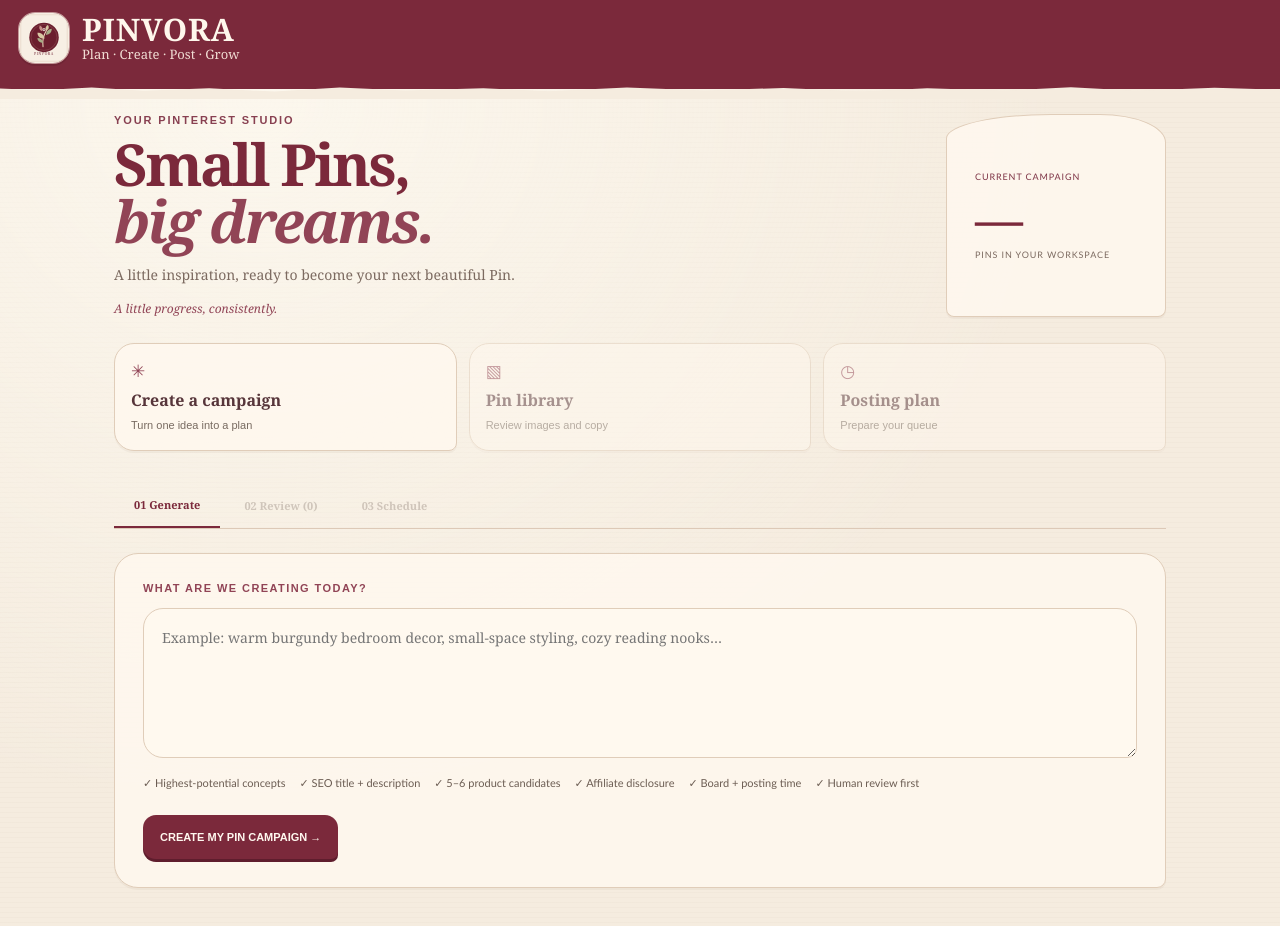
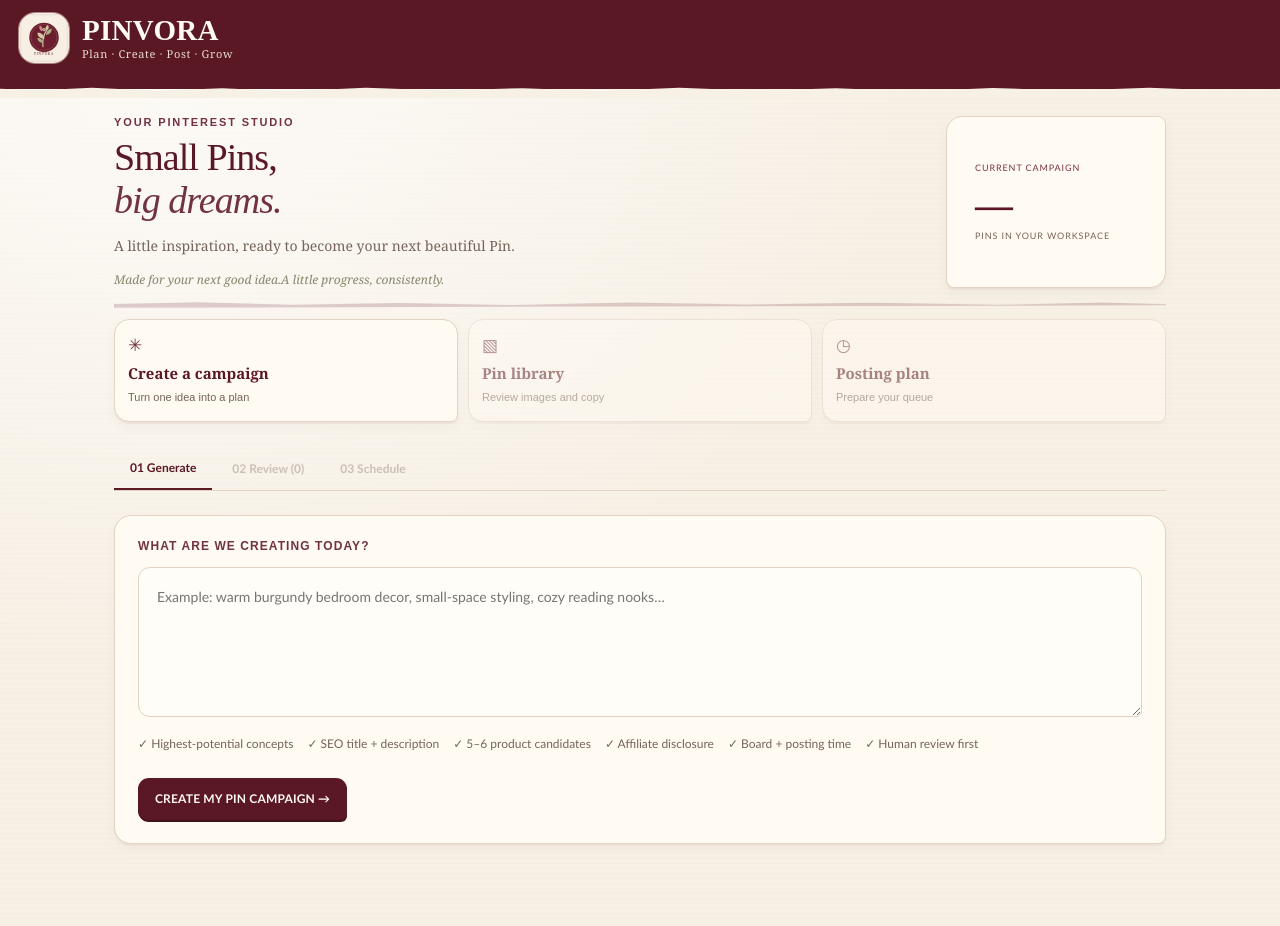
Before and after one commit to CleverCreations01/Pinora, a React (Vite) app: page / in a window 1280 px wide. Shown: the top 926 px of the page. Built offline with nearby package versions, Linux system fonts and the light colour scheme.

Commit message:
Apply lightweight burgundy scrapbook visual refresh

```diff
--- a/src/styles.css
+++ b/src/styles.css
@@ -149,3 +149,39 @@ nav button{font-family:Georgia,"Times New Roman",serif}
  .hero{grid-template-columns:minmax(0,1fr) 72px}
  .hero h1{font-size:30px}
 }
+
+/* Pinvora graphics phase: lightweight scrapbook refresh */
+:root{--wine:#5a1724;--wine2:#713242;--cream:#f7f0e5;--paper:#fffaf2;--ink:#40272a;--muted:#75645c;--sage:#85866a;--paper-line:#e4d3c1}
+html,body,#root,.app{min-height:100%;margin:0}
+body,.app{color:var(--ink);background-color:var(--cream);background-image:radial-gradient(ellipse at 14% 8%,rgba(255,255,255,.68),transparent 48%),repeating-linear-gradient(0deg,rgba(91,57,39,.018) 0 1px,transparent 1px 5px);font-family:"Trebuchet MS","Segoe UI",Arial,sans-serif}
+header{background:var(--wine);color:var(--paper);border:0;box-shadow:none;padding-top:calc(env(safe-area-inset-top,0px) + 12px);padding-bottom:25px}
+header:after{left:-1%;right:-1%;bottom:-9px;height:17px;background:var(--cream);opacity:1;clip-path:polygon(0 42%,4% 55%,8% 39%,13% 57%,18% 43%,23% 60%,29% 40%,35% 56%,41% 42%,47% 59%,53% 40%,59% 57%,65% 43%,71% 60%,77% 41%,83% 56%,89% 40%,95% 57%,100% 44%,100% 100%,0 100%)}
+.brandlock img{border-color:rgba(255,250,242,.48);box-shadow:none}
+.logo{color:var(--paper);font-family:"Segoe Print","Bradley Hand",cursive;font-size:clamp(22px,5vw,29px);font-weight:600;letter-spacing:.01em}
+.sub{color:#eadbd0;font-family:Georgia,serif;font-size:11px;letter-spacing:.06em}
+main{padding-top:27px}
+.hero{position:relative;padding-bottom:20px;margin-bottom:23px;gap:18px}
+.hero:after{content:"";position:absolute;left:0;right:0;bottom:0;height:7px;background:var(--wine2);opacity:.22;clip-path:polygon(0 45%,8% 20%,17% 55%,27% 30%,38% 60%,49% 24%,60% 52%,72% 28%,84% 58%,94% 25%,100% 48%,100% 65%,0 100%)}
+.hero h1{color:var(--wine);font-family:"Segoe Print","Bradley Hand",cursive;font-size:clamp(29px,4vw,38px);font-weight:500;letter-spacing:-.025em;line-height:1.12;margin:7px 0 9px}
+.hero em{color:var(--wine2);font-weight:500}.eyebrow,label{color:var(--wine2)}
+.hero .muted{color:var(--muted);font-family:Georgia,serif;font-size:14px;line-height:1.55}.heroNote{color:var(--sage);font-size:12px}
+.stat,.quickActions button,.card,.pin{background-color:var(--paper);border:1px solid var(--paper-line);box-shadow:0 2px 0 rgba(90,23,36,.045),0 5px 13px rgba(64,39,42,.035);backdrop-filter:none}
+.stat{border-radius:16px 8px 16px 8px}.stat b{color:var(--wine);font-family:Georgia,serif;font-size:38px}.statLabel,.stat span{color:var(--muted)}
+.quickActions{gap:10px;margin-bottom:25px}.quickActions button{border-radius:15px 15px 7px 15px;padding:15px 13px;color:var(--ink)}.quickActions button>span{color:var(--wine2)}.quickActions b{font-family:Georgia,serif;color:var(--wine);font-size:15px}.quickActions small{color:var(--muted);font-size:11px;line-height:1.45}
+nav{border-color:var(--paper-line)}nav button{color:var(--muted);font-family:"Trebuchet MS","Segoe UI",Arial,sans-serif;font-size:12px;padding:13px 16px}nav button.active{color:var(--wine);border-bottom:2px solid var(--wine)}
+.generator{background:var(--paper);border:1px solid var(--paper-line);border-radius:17px 17px 8px 17px;padding:23px}.generator label{font-size:12px;letter-spacing:.09em}
+.generator textarea{background:#fffdf8;color:var(--ink);border:1px solid var(--paper-line);border-radius:12px 12px 6px 12px;font-family:"Trebuchet MS","Segoe UI",Arial,sans-serif;font-size:14px;min-height:135px}
+.checks{color:var(--muted);font-size:12px;line-height:1.5}
+.primary,.secondary,.imageBtn,.uploadBtn{min-height:42px;border-radius:11px 11px 6px 11px;font-family:"Trebuchet MS","Segoe UI",Arial,sans-serif;font-size:12px;letter-spacing:.015em}
+.primary{background:var(--wine);color:var(--paper);box-shadow:0 2px 0 #43111b}.primary:hover{background:var(--wine2)}.secondary{background:#efe5d8;color:var(--wine);border-color:#d9c5b2}
+.notice{background:#f0e5d8;border-color:#ddc8b5;color:var(--wine);font-size:13px;line-height:1.5}.visual{background:#f3eadd;border-color:var(--paper-line)}
+.imageState{color:var(--wine)}.imageState strong{color:var(--wine);font-family:Georgia,serif;font-size:25px}.imageState small{color:var(--muted);font-size:12px;line-height:1.55}.imageBadge{color:var(--wine2);border-color:#d9c5b2}
+.pin{overflow:hidden;border-radius:14px 14px 7px 14px}.pinbody{padding:18px}.pin h2,.queue h2{color:var(--wine);font-family:Georgia,serif;font-size:21px;font-weight:600;line-height:1.25}
+.meta{color:var(--muted);font-size:11px;line-height:1.5}.field{border-color:#eadbcb}.field b{color:var(--wine2);font-size:11px;letter-spacing:.07em}.field p{color:var(--ink);font-size:13px;line-height:1.6}.fieldHead span{color:var(--muted);font-size:10px}
+.product{border-color:#eadbcb}.product span{color:var(--ink);font-size:12px;line-height:1.5}.product span strong{color:var(--wine)}.product code{color:var(--muted);font-size:10px}
+.expand{background:#f3e9de;border-color:#e1cfbd;color:var(--wine);font-size:11px}.extra{background:#fffdf8;border-color:#e5d3c2}.extra p{color:var(--ink);font-size:12px;line-height:1.55}.extra b{color:var(--wine2);font-size:10px}
+.bottombar{background:rgba(255,250,242,.97);border-color:var(--paper-line);box-shadow:0 -3px 12px rgba(64,39,42,.06)}.bottombar span{color:var(--muted);font-size:12px}.queue h2{font-size:27px}.queueList{border-color:var(--paper-line)}.queueList div{border-color:var(--paper-line);font-size:13px;line-height:1.45}.queueList b{color:var(--wine)}.lock{background:#efe1d5;color:var(--wine)}.tiny{color:var(--muted);font-size:11px;line-height:1.55}
+.uploadBtn{background:var(--wine);border-color:var(--wine);color:var(--paper)}.uploadedLabel{color:var(--wine);font-size:11px}.uploadedPreview img{border:1px solid var(--paper-line);box-shadow:0 3px 10px rgba(64,39,42,.08)}
+@media(max-width:750px){header{min-height:66px;padding:calc(env(safe-area-inset-top,0px) + 9px) 14px 23px}.brandlock img{width:40px;height:40px;flex-basis:40px;border-radius:12px}.logo{font-size:22px}.sub{font-size:10px}main{padding:20px 14px 112px}.hero{grid-template-columns:minmax(0,1fr) 82px;gap:9px;margin-bottom:17px;padding-bottom:16px}.hero h1{font-size:clamp(27px,7.6vw,34px);line-height:1.12;margin:6px 0 8px}.hero .muted{font-size:12px;line-height:1.5}.heroNote{font-size:10px}.stat{padding:10px 7px}.stat b{font-size:29px}.statLabel{font-size:8px;line-height:1.4}.stat span:last-of-type{font-size:9px;line-height:1.4}.quickActions{gap:7px;margin:0 0 19px}.quickActions button{min-height:98px;padding:11px 8px}.quickActions button>span{font-size:17px}.quickActions b{font-size:12px;line-height:1.25}.quickActions small{font-size:10px}nav{overflow-x:auto;white-space:nowrap}nav button{flex:0 0 auto;padding:12px 11px;font-size:11px}.generator{padding:16px}.generator textarea{height:125px;min-height:115px;padding:13px;font-size:13px}.checks{grid-template-columns:1fr 1fr;gap:9px;font-size:11px}.pin h2{font-size:19px}.field p{font-size:12px}.bottombar{gap:7px;padding:9px 10px}.bottombar .primary,.bottombar .secondary{font-size:10px;padding:10px 9px}}
+@media(max-width:370px){.hero{grid-template-columns:minmax(0,1fr) 74px}.hero h1{font-size:27px}.quickActions button{padding:9px 6px}.quickActions b{font-size:11px}}
+@media(prefers-reduced-motion:reduce){*,*::before,*::after{scroll-behavior:auto!important;animation:none!important;transition:none!important}}
```
